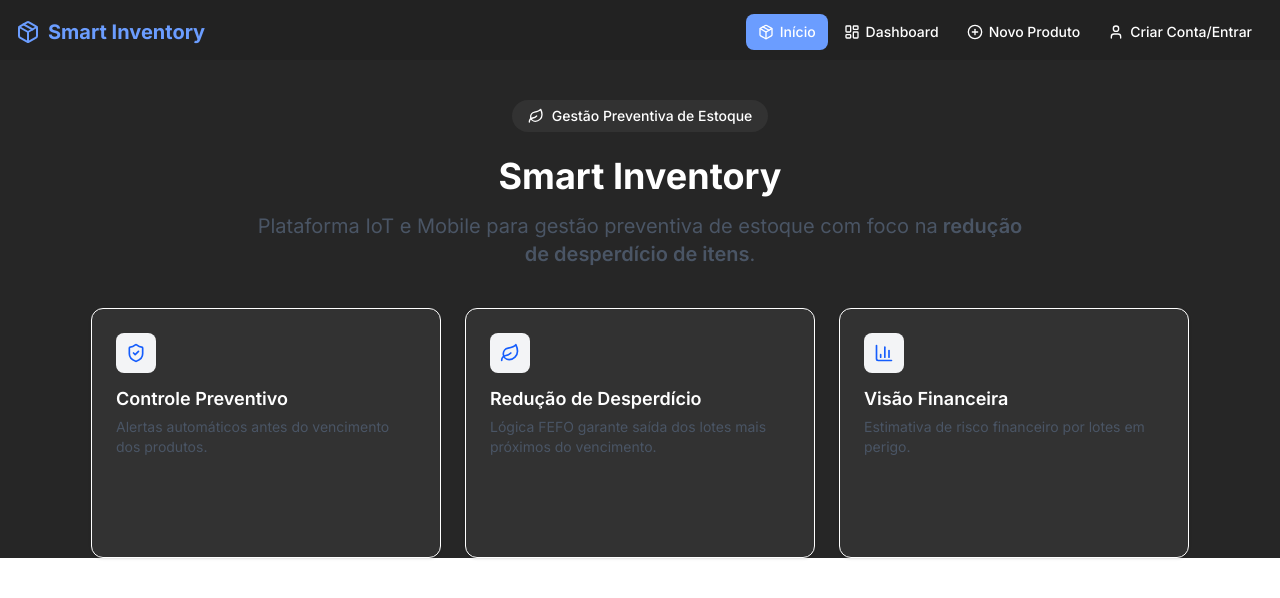
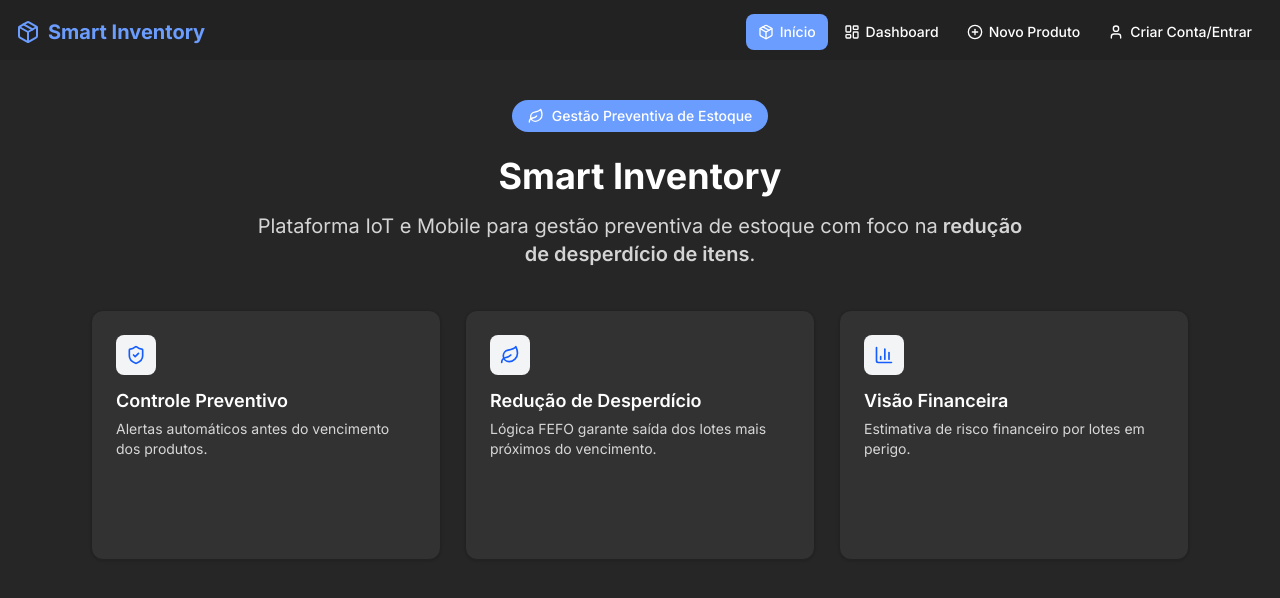
Before and after one commit to cnrnival/smart-inventory, a Next.js app: page / in a window 1280 px wide. Shown: the top 598 px of the page. Built offline with nearby package versions, Linux system fonts and the light colour scheme.

Commit message:
ajuste homepage + scanner

```diff
--- a/src/app/dashboard/page.tsx
+++ b/src/app/dashboard/page.tsx
@@ -46,7 +46,7 @@ export default function DashboardPage() {
 
 if (isLoading) {
     return (
-      <div className="flex min-h-screen items-center justify-center bg-gray-50">
+      <div className="flex min-h-screen items-center justify-center bg-background text-white">
         <p className="animate-pulse text-lg font-medium">Carregando dashboard...</p>
       </div>
     );
--- a/src/app/page.tsx
+++ b/src/app/page.tsx
@@ -21,16 +21,16 @@ const features = [
 
 export default function Home() {
   return (
-      <div className="px-4 w-screen h-[calc(100vh - 60px)] flex flex-col bg-background text-white">
-        <div className="mx-auto max-w-3xl text-center py-10">
-          <div className="mb-6 inline-flex items-center gap-2 rounded-full bg-third px-4 py-1.5 text-sm font-medium">
+      <div className="px-4 w-screen min-h-[calc(100vh-60px)] flex flex-col bg-background text-white">
+        <div className="mx-auto max-w-3xl h-[250px] text-center py-10">
+          <div className="mb-6 inline-flex items-center gap-2 rounded-full bg-primary px-4 py-1.5 text-sm font-medium">
             <Leaf className="h-4 w-4" />
             Gestão Preventiva de Estoque
           </div>
           <h1 className="text-4xl font-bold">
             Smart Inventory
           </h1>
-          <p className="mt-4 text-lg text-gray-600 md:text-xl">
+          <p className="mt-4 text-lg text-white/80 md:text-xl">
             Plataforma IoT e Mobile para gestão preventiva de estoque com foco na
             <span className="font-semibold"> redução de desperdício de itens
               </span>.
@@ -41,14 +41,14 @@ export default function Home() {
           {features.map((f, index) => (
             <div
               key={index}
-              className="rounded-xl border border-details bg-third p-6 shadow-sm transition-shadow hover:shadow-md
+              className="rounded-xl border border-secondary bg-third p-6 shadow-sm transition-shadow hover:shadow-md
               sm:w-[300px] sm:h-[220px]
               md:w-[350px] md:h-[250px]">
               <div className="mb-3 inline-flex rounded-lg bg-gray-100 p-2.5">
                 <f.icon className="h-5 w-5 text-blue-600" />
               </div>
               <h3 className="text-lg font-semibold">{f.title}</h3>
-              <p className="mt-1 text-sm text-gray-600">{f.desc}</p>
+              <p className="mt-1 text-sm text-white/80 ">{f.desc}</p>
             </div>
           ))}
         </div>
--- a/src/components/barcodescanner.tsx
+++ b/src/components/barcodescanner.tsx
@@ -36,7 +36,7 @@ export const BarcodeScanner = ({ setOpenScanner, fillFormWithBarcodeData }: Prop
 
   return (
     <div
-      className="absolute inset-0 flex items-center justify-center h-full w-full select-none bg-red-200 md:p-10"
+      className="absolute inset-0 flex items-center justify-center h-full w-full select-none md:p-10"
       onClick={setOpenScanner}>
         <div
           className=" md:rounded-xl bg-primary shadow-sm flex flex-col items-center md:justify-center p-6
@@ -44,7 +44,7 @@ export const BarcodeScanner = ({ setOpenScanner, fillFormWithBarcodeData }: Prop
           onClick={e => e.stopPropagation()}>
             <div className="w-full h-[60px] flex items-center justify-end"
             onClick={setOpenScanner}>
-              <button className="w-[60px] h-[30px] border rounded-lg border-white text-white">voltar</button>
+              <button className="w-[60px] h-[30px] border rounded-lg border-white text-white md:hidden">voltar</button>
             </div>
             <video ref={ref} className="size-60 object-cover"/>
             <p className="mt-4 text-sm text-white">
```
